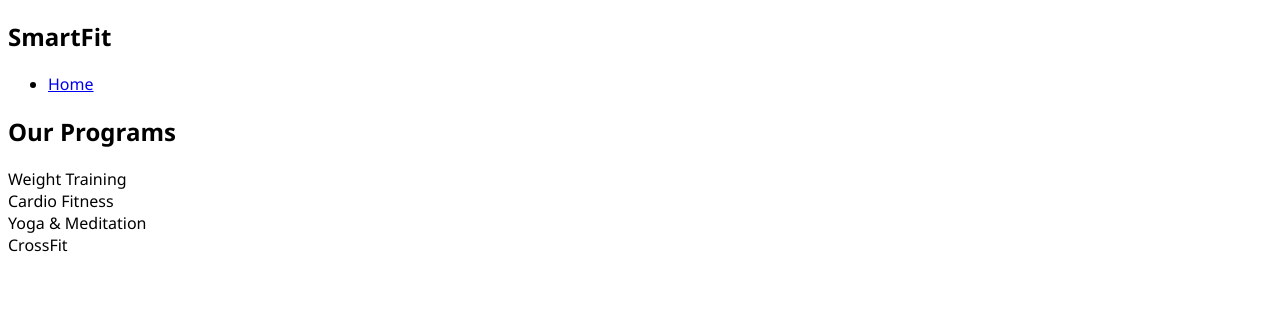
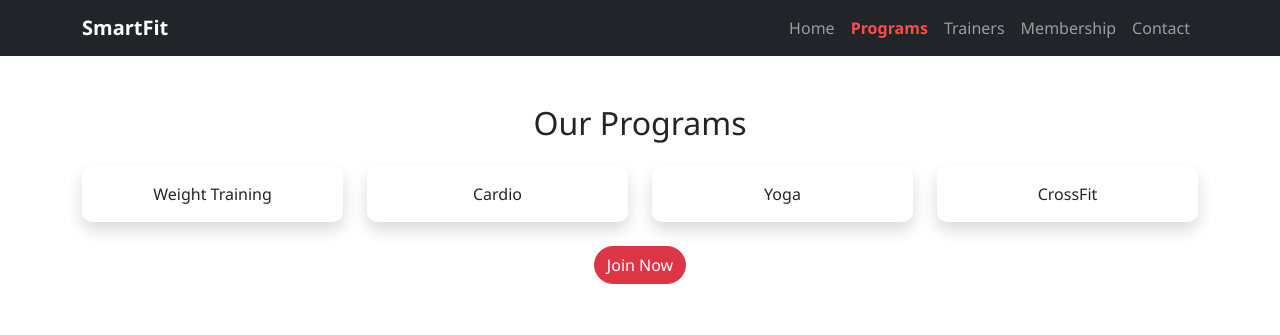
Before and after one commit to amiratgit7/Smart-Club, a website: page src/programs.html in a window 1280 px wide. Drawn offline with nearby package versions, Linux system fonts and the light colour scheme.

Commit message:
Added Program Page

```diff
--- a/src/programs.html
+++ b/src/programs.html
@@ -2,29 +2,57 @@
 <html lang="en">
 <head>
 <meta charset="UTF-8">
+<meta name="viewport" content="width=device-width, initial-scale=1.0">
 <title>Programs</title>
+
+<link href="https://cdn.jsdelivr.net/npm/bootstrap@5.3.0/dist/css/bootstrap.min.css" rel="stylesheet">
 <link rel="stylesheet" href="../styles/style.css">
 </head>
 
 <body>
 
-<header>
-  <nav class="navbar">
-    <h1 class="logo">SmartFit</h1>
-    <ul>
-      <li><a href="index.html">Home</a></li>
-    </ul>
-  </nav>
-</header>
+<nav class="navbar navbar-expand-lg navbar-dark bg-dark sticky-top">
+  <div class="container">
+    <a class="navbar-brand fw-bold" href="index.html">SmartFit</a>
 
-<section class="page">
-  <h2>Our Programs</h2>
+    <button class="navbar-toggler" data-bs-toggle="collapse" data-bs-target="#navMenu">
+      <span class="navbar-toggler-icon"></span>
+    </button>
 
-  <div class="card">Weight Training</div>
-  <div class="card">Cardio Fitness</div>
-  <div class="card">Yoga & Meditation</div>
-  <div class="card">CrossFit</div>
+    <div class="collapse navbar-collapse" id="navMenu">
+      <ul class="navbar-nav ms-auto">
+        <li><a class="nav-link" href="index.html">Home</a></li>
+        <li><a class="nav-link" href="programs.html">Programs</a></li>
+        <li><a class="nav-link" href="trainers.html">Trainers</a></li>
+        <li><a class="nav-link" href="membership.html">Membership</a></li>
+        <li><a class="nav-link" href="contact.html">Contact</a></li>
+      </ul>
+    </div>
+  </div>
+</nav>
+
+<section class="container py-5 text-center">
+  <h2 class="mb-4">Our Programs</h2>
+
+  <div class="row g-4">
+    <div class="col-md-3"><div class="card p-3 shadow">Weight Training</div></div>
+    <div class="col-md-3"><div class="card p-3 shadow">Cardio</div></div>
+    <div class="col-md-3"><div class="card p-3 shadow">Yoga</div></div>
+    <div class="col-md-3"><div class="card p-3 shadow">CrossFit</div></div>
+  </div>
+
+  <a href="membership.html" class="btn btn-danger mt-4">Join Now</a>
 </section>
+
+<script src="https://cdn.jsdelivr.net/npm/bootstrap@5.3.0/dist/js/bootstrap.bundle.min.js"></script>
+
+<script>
+document.querySelectorAll(".nav-link").forEach(link => {
+  if(link.href === window.location.href){
+    link.classList.add("active");
+  }
+});
+</script>
 
 </body>
 </html>
```
